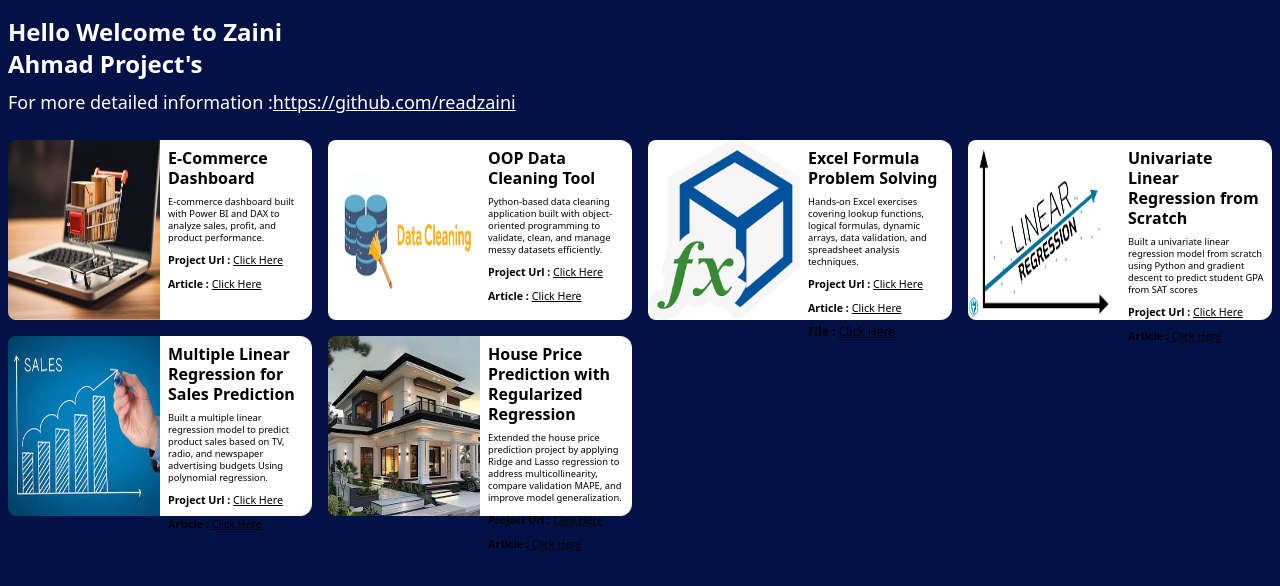
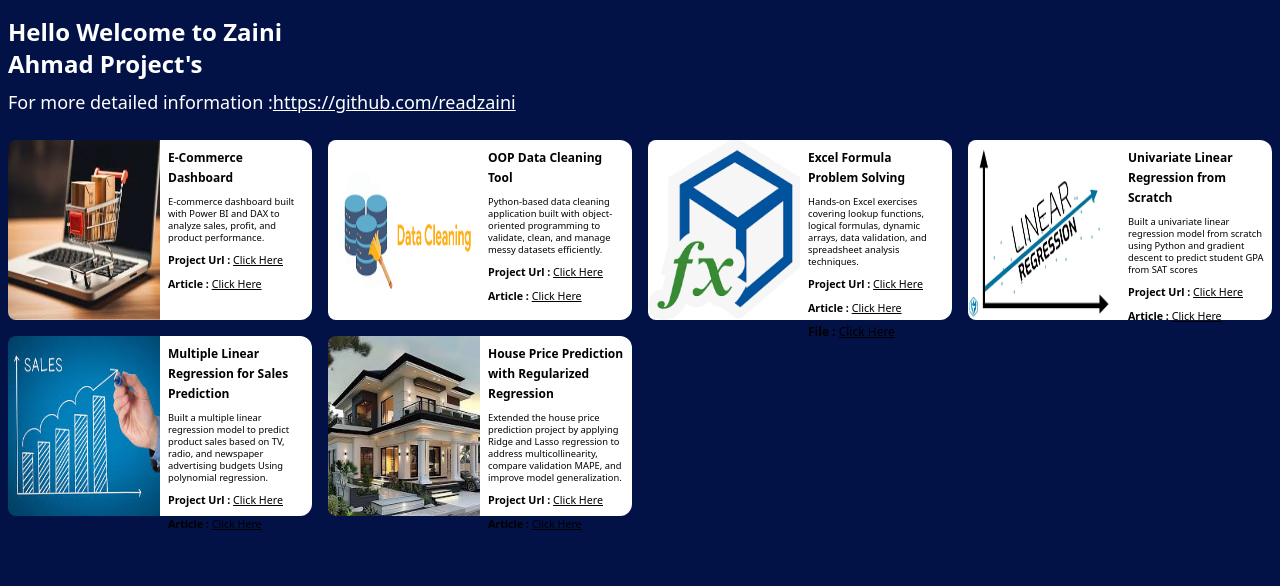
Before and after one commit to readzaini/web-portofolio, a React (Vite) app: page / in a window 1280 px wide. Shown: the top 586 px of the page. Built offline with nearby package versions, Linux system fonts and the light colour scheme.

Commit message:
update web

```diff
--- a/src/components/ItemPage.jsx
+++ b/src/components/ItemPage.jsx
@@ -10,7 +10,7 @@ export default function ItemPage({itemKey,itemContent}){
             {/* content */}
             <div className="px-2 py-2 flex flex-col gap-2 w-1/2">
                 {/* title */}
-                <h1 className="text-sm md:(text-[12pt]) font-bold">{itemContent?.title}</h1>
+                <h1 className="text-sm md:(text-[9pt]) font-bold">{itemContent?.title}</h1>
                 <p className="text-[10pt] leading-4 text-left md:(text-[7pt] leading-3)">{itemContent?.description}</p>
                 <p className="text-[10pt] text-left md:(text-[8pt])"><b>Project Url : </b>
                     <a
```
